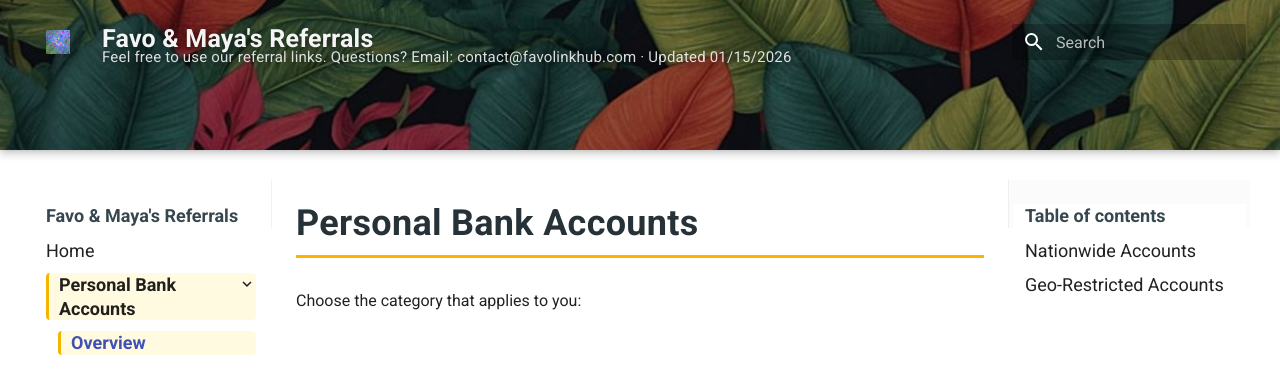
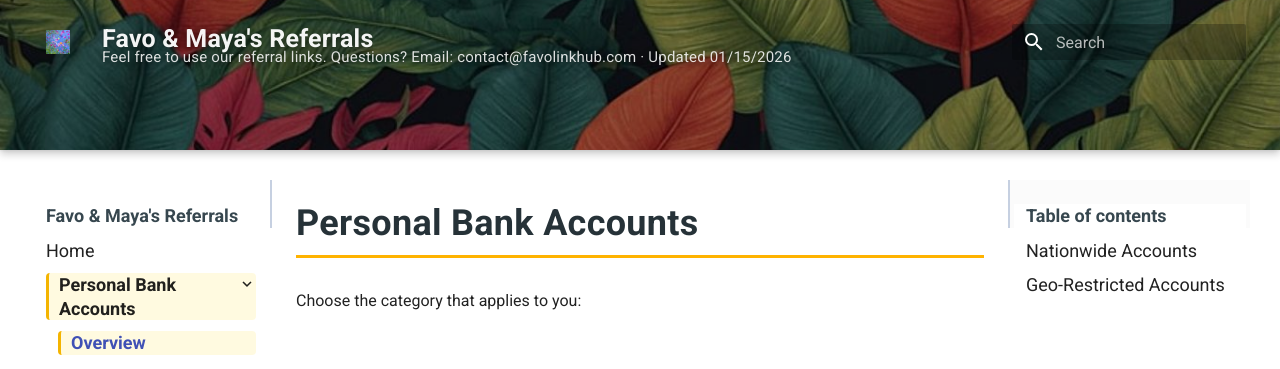
Before and after one commit to whispersofzephyr/favolinkhub-site, an MkDocs documentation site: the page built from docs/personal-bank.md, in a window 1280 px wide. Shown: the top 369 px of the page. Built offline with MkDocs 1.6.1 and Material for MkDocs 9.7.7, drawn with Linux system fonts in a browser that asks for light colours.

Commit message:
Update extra.css

```diff
--- a/docs/stylesheets/extra.css
+++ b/docs/stylesheets/extra.css
@@ -397,3 +397,14 @@ html {
     border-left: 1px solid rgba(0, 0, 0, 0.05);
   }
 }
+
+/* === Desktop only: sidebar borders for structure === */
+@media screen and (min-width: 960px) {
+  .md-sidebar--primary {
+    border-right: 2px solid #c6d0e1;
+  }
+
+  .md-sidebar--secondary {
+    border-left: 2px solid #c6d0e1;
+  }
+}
```
